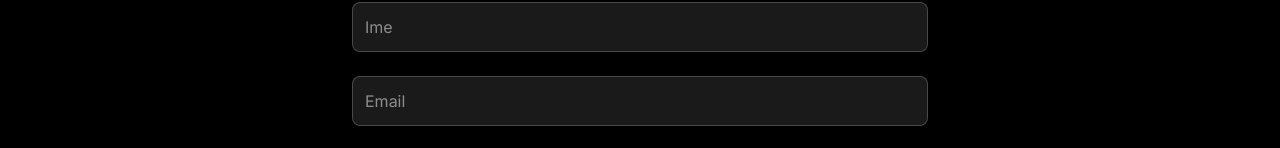
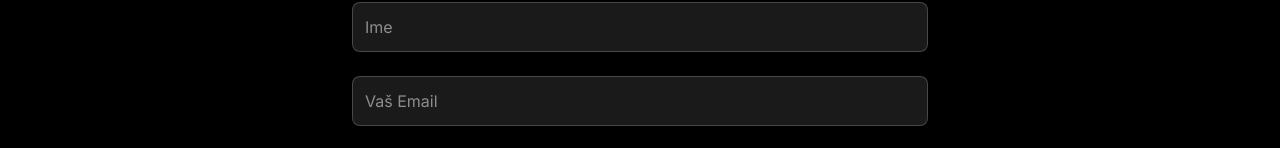
Before and after one commit to munja-cpu/terramnext, a Next.js app: page /contact in a window 1280 px wide. Shown: the part 378-526 px from the top of the page. Built offline with nearby package versions, Linux system fonts and the light colour scheme; a web font is replaced by a local one.

Commit message:
placeholder

```diff
--- a/app/components/Contact.tsx
+++ b/app/components/Contact.tsx
@@ -67,7 +67,7 @@ export default function Contact() {
 
         <input
           type="email"
-          placeholder="Email"
+          placeholder="Vaš Email"
           value={form.email}
           onChange={(e) =>
             setForm({ ...form, email: e.target.value })
```
